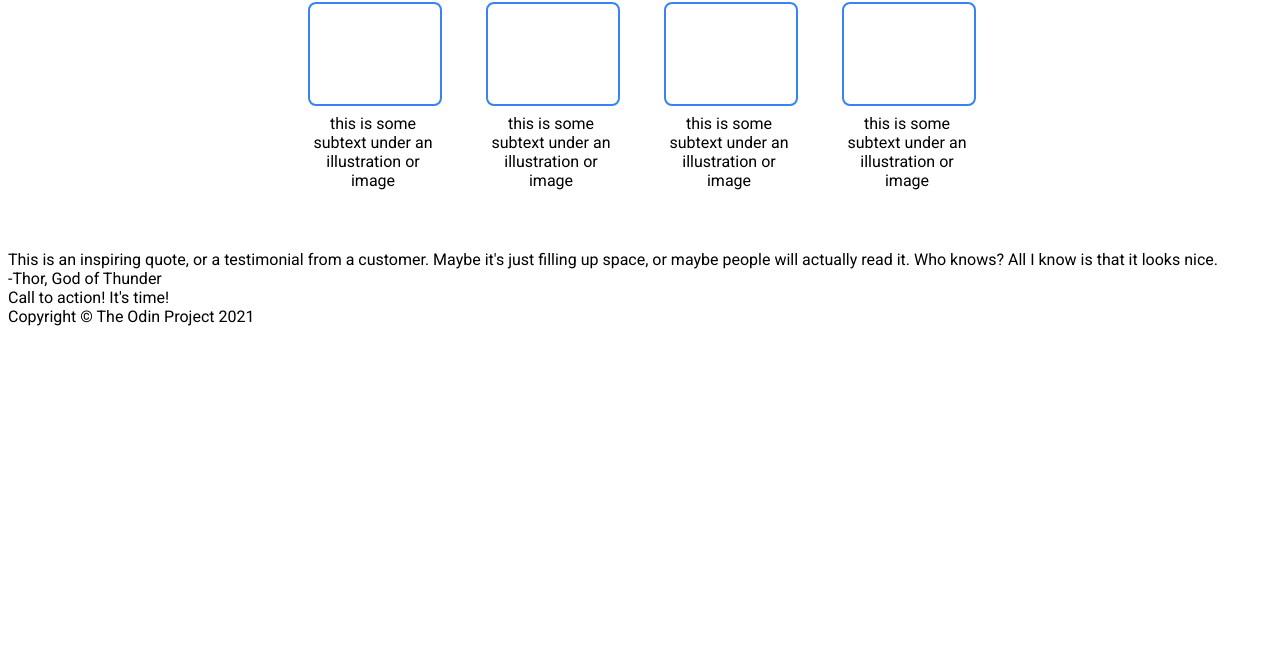
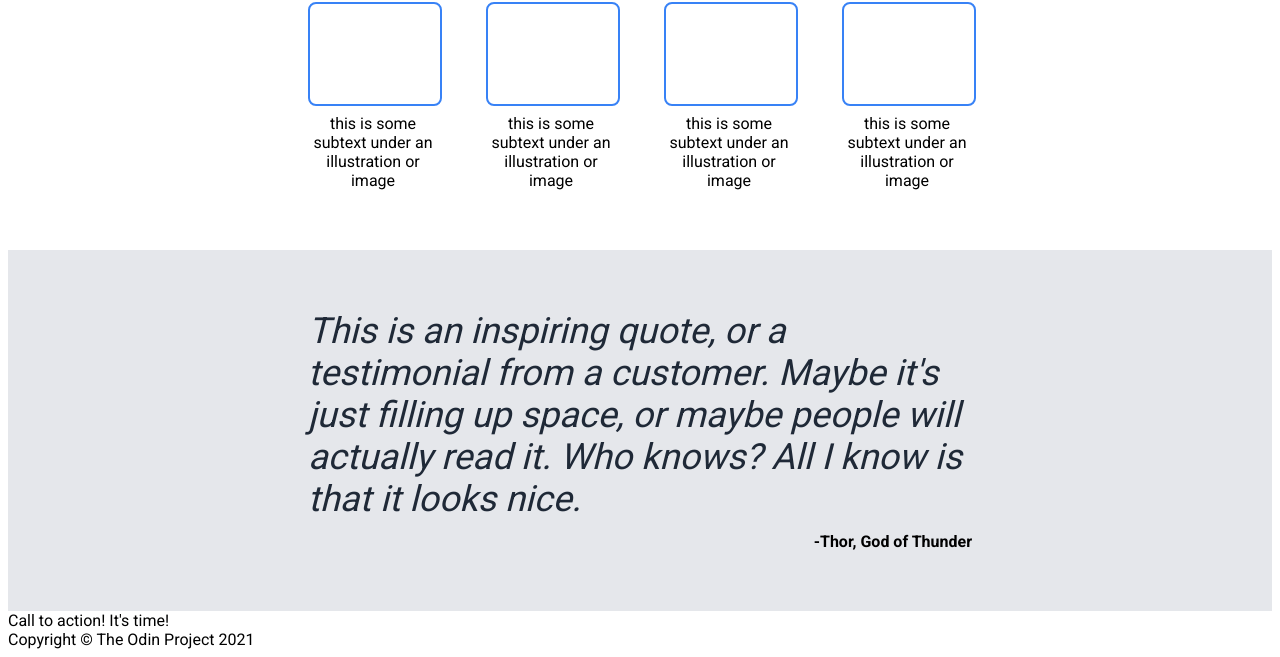
Before and after one commit to dsully917/odin-landing-page, a plain HTML site: page index.html in a window 1280 px wide. Shown: the part 548-1205 px from the top of the page. Before the commit the page ends 882 px from the top, so only its background shows below. Drawn offline with Linux system fonts and the light colour scheme.

Commit message:
add styling to quote section

```diff
--- a/css/style.css
+++ b/css/style.css
@@ -106,3 +106,21 @@ button {
     width: 100%;
     margin-bottom: 8px;
 }
+
+.content-quote {
+    background-color: #e5e7eb;
+    padding: 60px 300px;
+}
+
+.quote-text {
+    font-size: 36px;
+    font-weight: 100;
+    font-style: italic;
+    color: #1f2937;
+    margin-bottom: 12px;
+}
+
+.quote-author {
+    text-align: right;
+    font-weight: bold;
+}
--- a/index.html
+++ b/index.html
@@ -60,10 +60,10 @@
             </div>
 
             <div class="content-quote">
-                This is an inspiring quote, or a testimonial from a customer.
+                <div class="quote-text">This is an inspiring quote, or a testimonial from a customer.
                 Maybe it's just filling up space, or maybe people will actually read it.
-                Who knows? All I know is that it looks nice.
-                <div class="author">-Thor, God of Thunder</div>
+                Who knows? All I know is that it looks nice. </div>
+                <div class="quote-author">-Thor, God of Thunder</div>
             </div>
 
             <div class="content-bottom">
```
